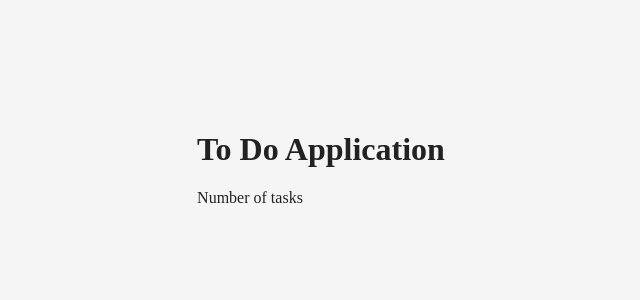
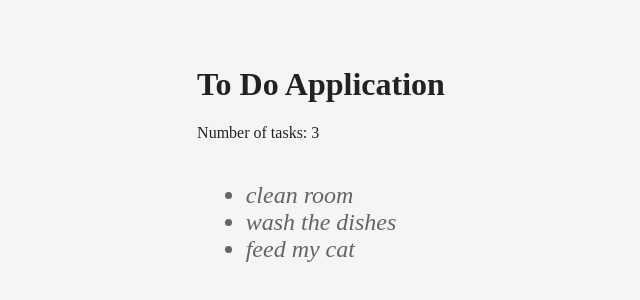
Before and after one commit to b-e-a-t-a/Webpack-To-Do-Application, a React app: page / in a window 1280 px wide. Shown: the part 242-542 px from the top of the page, without its empty margins (327-967 px from the left). Built offline with nearby package versions, Linux system fonts and the light colour scheme.

Commit message:
Add zad-16.5 with styles, remove method to fix

```diff
--- a/package.json
+++ b/package.json
@@ -15,6 +15,8 @@
     "babel-preset-es2015": "^6.24.1",
     "babel-preset-react": "^6.24.1",
     "css-loader": "^0.28.9",
+    "html-webpack-plugin": "^2.30.1",
+    "optimize-js-plugin": "0.0.4",
     "react": "^16.2.0",
     "react-dom": "^16.2.0",
     "style-loader": "^0.20.1",
--- a/src/components/Title.js
+++ b/src/components/Title.js
@@ -2,7 +2,7 @@ import React from 'react';
 
 const Title = props => <div>
 							<h1>{props.title}</h1>
-							<p>{props.tasksNr}</p>
+							<p>{props.tasks} {props.tasksNr}</p>
 						</div>
 
 export default Title;
--- /dev/null
+++ b/src/components/TodoList.css
@@ -0,0 +1,7 @@
+.TodoList {
+	padding-left: 0;
+	color: rgba(40,40,40,0.7);
+	font-size: 24px;
+	font-style: italic;
+	font-weight: 500;
+}
--- a/src/containers/App.js
+++ b/src/containers/App.js
@@ -1,12 +1,22 @@
 import React from 'react';
 import style from './App.css';
-import Title from '../components/Title.js'
+import Title from '../components/Title.js';
+import TodoList from '../components/TodoList.js'
 
 class App extends React.Component {
 	constructor(props){
 		super(props);
 		this.state = {
-			data: []
+			data: [{
+				id: 1,
+					text: 'clean room'
+				}, {
+				id: 2,
+					text: 'wash the dishes'
+				}, {
+				id: 3,
+					text: 'feed my cat'
+				}]
 		};
 	}
 	addTodo(val){
@@ -25,7 +35,11 @@ class App extends React.Component {
 		return (
 			<div className={style.TodoApp}>
 				<Title title='To Do Application'
-				tasksNr='Number of tasks'
+				tasks='Number of tasks: '
+				tasksNr={this.state.data.length}
+				/>
+				<TodoList list={this.state.data}
+				removeTodo={this.removeTodo.bind(this)}
 				/>
 			</div>
 		);
--- a/index.html
+++ b/src/index.html
@@ -6,6 +6,5 @@
 	</head>
 	<body>
 		<div id="app"></div>
-		<script src="build/app.bundle.js"></script>
 	</body>
 </html>
--- a/webpack.config.js
+++ b/webpack.config.js
@@ -1,4 +1,8 @@
 const path = require('path');
+var webpack = require('webpack');
+var HtmlWebpackPlugin = require('html-webpack-plugin');
+var UglifyJsPlugin = require('uglifyjs-webpack-plugin');
+var OptimizeJsPlugin = require('optimize-js-plugin');
 
 module.exports = {
 	entry: './src/index.js',
@@ -25,5 +29,16 @@ module.exports = {
 				]
 			}
 		]
-	}
+	},
+	plugins: [
+		new HtmlWebpackPlugin({
+			template: 'src/index.html',
+			filename: 'index.html',
+			inject: 'body'
+			}),
+		new webpack.optimize.UglifyJsPlugin(),
+		new OptimizeJsPlugin({
+			sourceMap: false
+		})
+	]
 };
```
Also changed, not shown: src/components/TodoList.js (+10 -0 lines), build/app.bundle.js, build/index.html (added).
